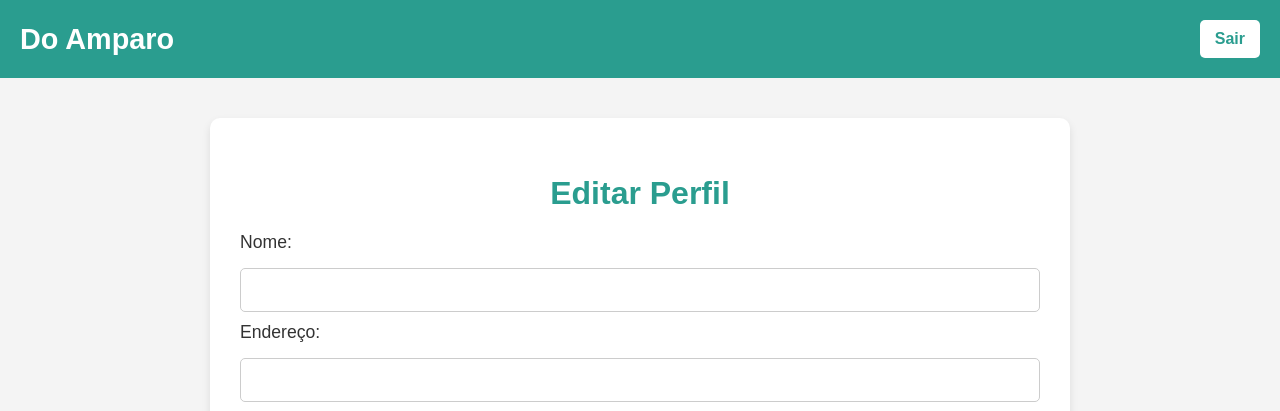
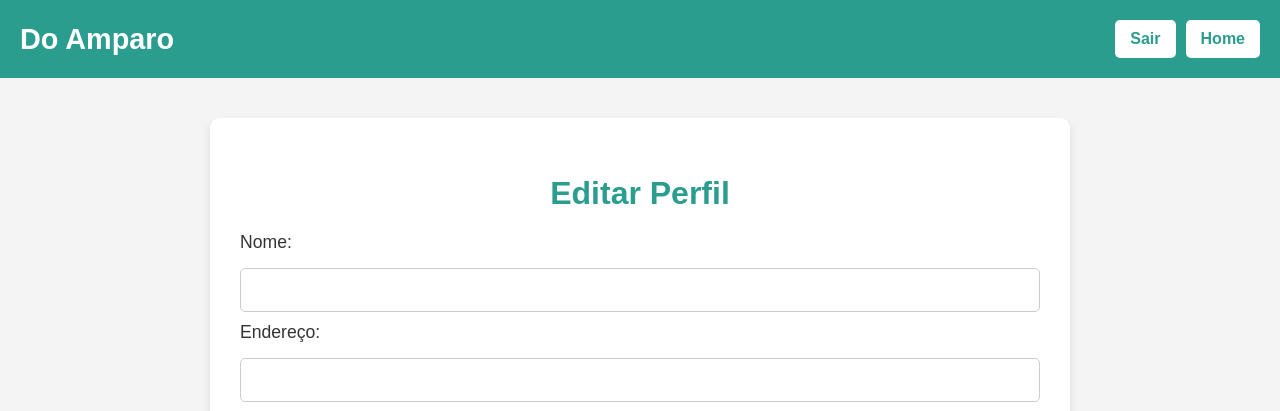
Before and after one commit to sv1801198/doamparo, a FastAPI app: template templates/editar_perfil.html in a window 1280 px wide. Shown: the top 411 px of the page. Run offline with FastAPI, Linux system fonts and the light colour scheme; the template is opened without the code that fills it, so the values that code supplies are empty.

Commit message:
Produção

```diff
--- a/templates/editar_perfil.html
+++ b/templates/editar_perfil.html
@@ -149,6 +149,7 @@
         <h1>Do Amparo</h1>
         <div class="header-buttons">
             <a href="/logout">Sair</a>
+            <a href="/painel">Home</a>
         </div>
     </header>
 
```
